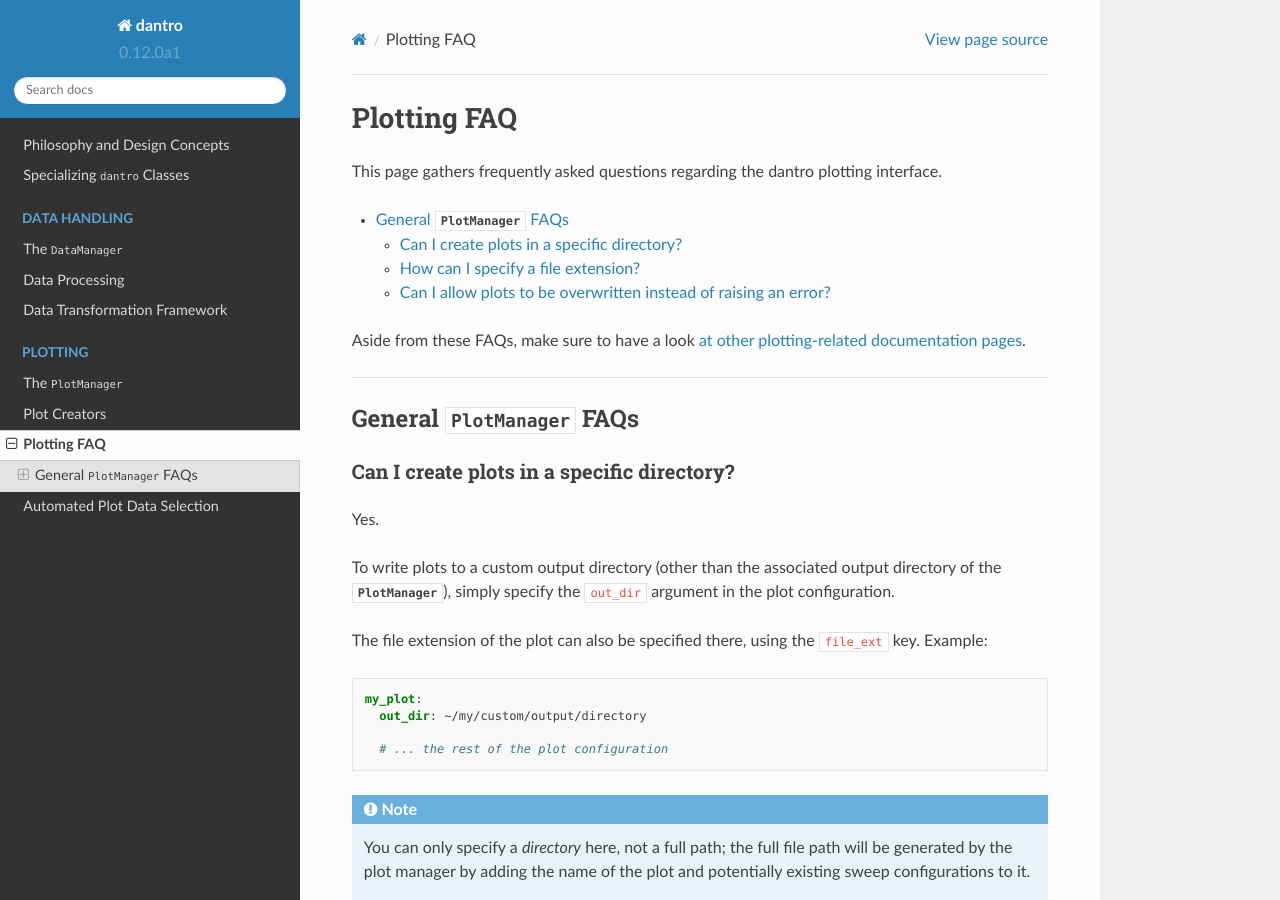
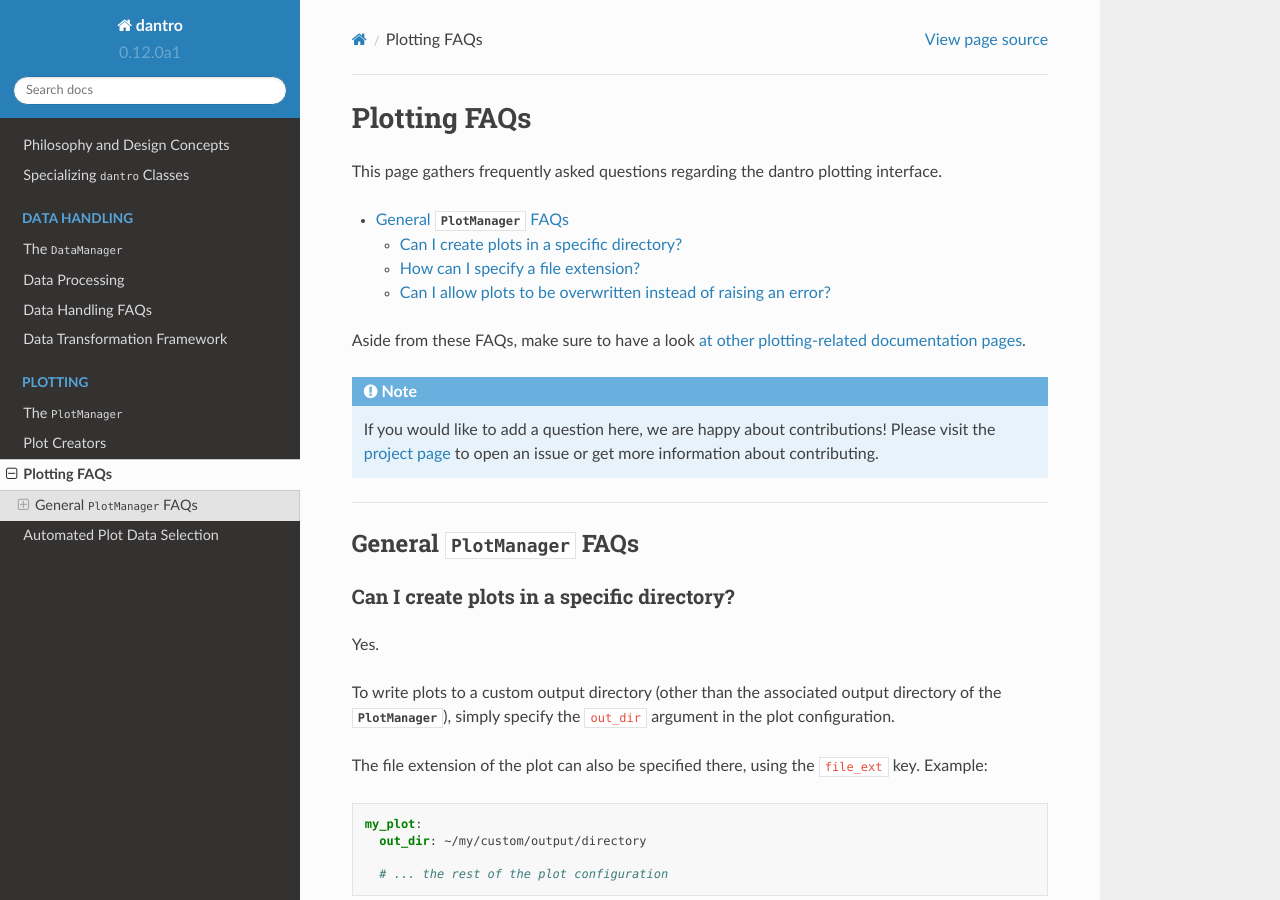
Before and after one commit to utopia-foss/dantro, a Sphinx documentation site: the page built from doc/plotting/faq.rst, in a window 1280 px wide and 900 px high. Built offline with Sphinx 7.4.7 and the Read the Docs theme 2.0.0, drawn with Linux system fonts in a browser that asks for light colours; pages that are not in the unit, such as notebooks, are missing from menus.

Commit message:
Add DataIO FAQ entry for netcdf4 troubleshooting

```diff
--- a/doc/data_io/transform.rst
+++ b/doc/data_io/transform.rst
@@ -577,6 +577,8 @@
 By default, the cache directory is called ``.cache`` and is located inside the data directory associated with the DAG's DataManager.
 It is created once it is needed.
 
+.. _dag_file_cache_defaults:
+
 Default file cache arguments
 """"""""""""""""""""""""""""
 File cache behaviour can be configured separately for each :py:class:`~dantro.dag.Transformation`, as can be seen from the full syntax specification above.
--- a/doc/plotting/faq.rst
+++ b/doc/plotting/faq.rst
@@ -1,8 +1,8 @@
 
 .. _faq_plotting:
 
-Plotting FAQ
-============
+Plotting FAQs
+=============
 
 This page gathers frequently asked questions regarding the dantro plotting interface.
 
@@ -11,6 +11,11 @@
    :depth: 2
 
 Aside from these FAQs, make sure to have a look :doc:`at other plotting-related documentation pages <../index>`.
+
+.. note::
+
+    If you would like to add a question here, we are happy about contributions!
+    Please visit the `project page <https://ts-gitlab.iup.uni-heidelberg.de/utopia/dantro>`_ to open an issue or get more information about contributing.
 
 ----
 
```
Also changed, not shown: doc/data_io/faq.rst (added, +70 -0 lines).
